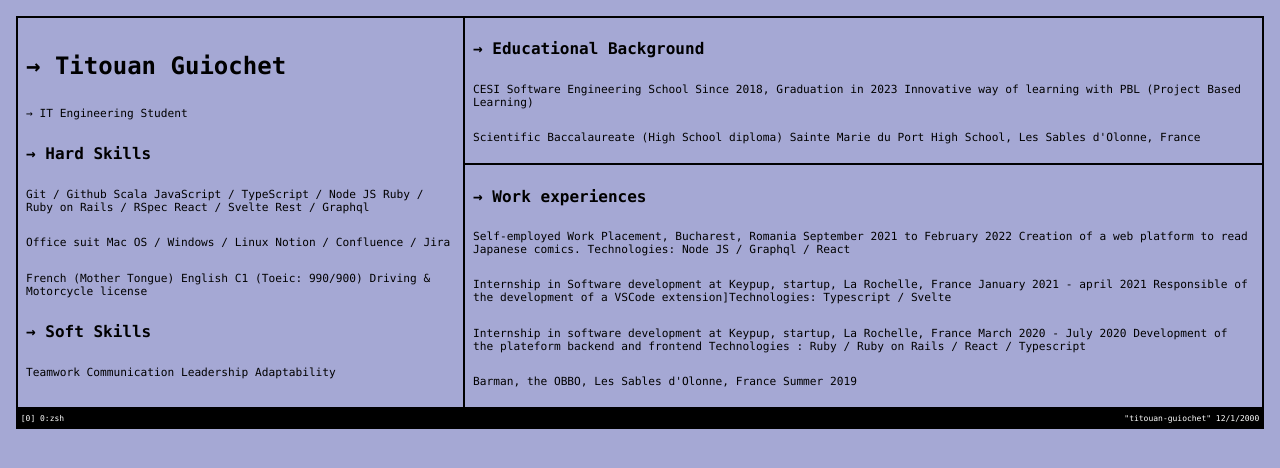
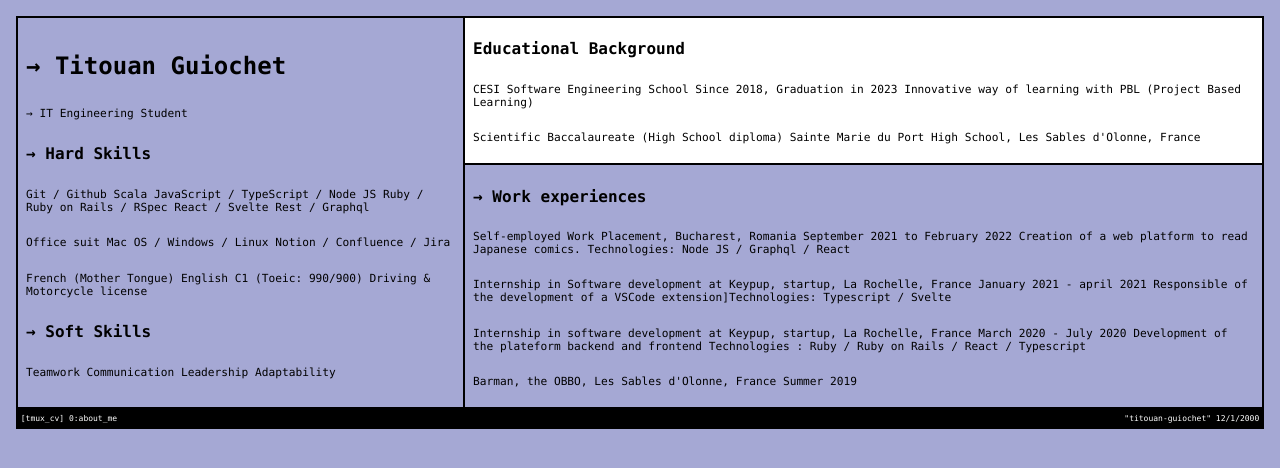
Before and after one commit to PeuTit/tmux-cv, a React (Create React App) app: page / in a window 1280 px wide. Shown: the top 468 px of the page. Built offline with nearby package versions, Linux system fonts and the light colour scheme.

Commit message:
Minor update to status bar && add vim pane

```diff
--- a/src/App.tsx
+++ b/src/App.tsx
@@ -44,6 +44,15 @@ const Pane = styled.div`
   justify-content: center;
   flex-direction: column;
   padding: 0.5rem;
+`;
+
+const VimPane = styled.div`
+  border: 0.1rem solid black;
+  display: flex;
+  justify-content: center;
+  flex-direction: column;
+  padding: 0.5rem;
+  background-color: #ffffff;
 `;
 
 const InnerPane = styled.div`
@@ -114,9 +123,9 @@ function App() {
         </Pane>
 
         <InnerPane>
-          <Pane>
+          <VimPane>
             <PaneTitle>
-              &#8594; Educational Background
+              Educational Background
             </PaneTitle>
 
             <PaneText>
@@ -129,7 +138,7 @@ function App() {
               Scientific Baccalaureate (High School diploma)
               Sainte Marie du Port High School, Les Sables d'Olonne, France
             </PaneText>
-          </Pane>
+          </VimPane>
 
           <Pane>
             <PaneTitle>
@@ -165,7 +174,7 @@ function App() {
 
       <BottomBanner>
         <BannerText>
-          [0] 0:zsh
+          [tmux_cv] 0:about_me
         </BannerText>
 
         <BannerText>
```
